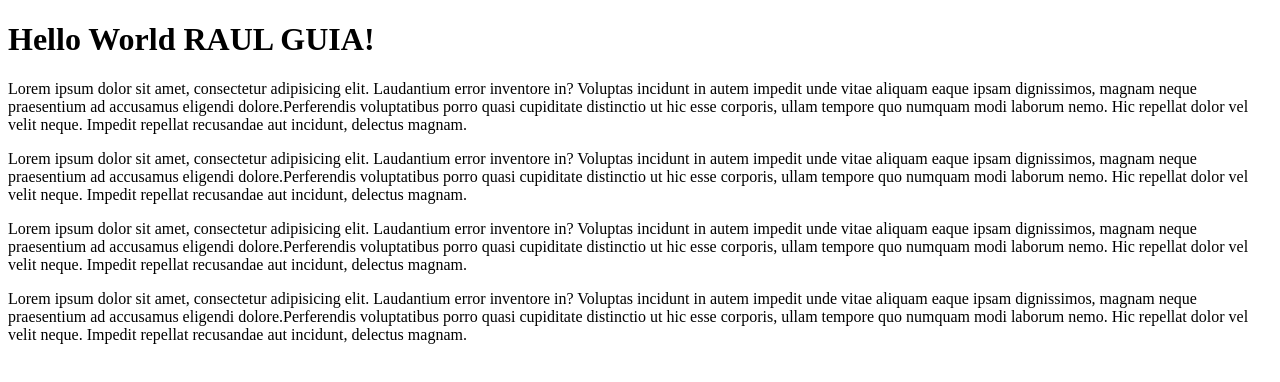
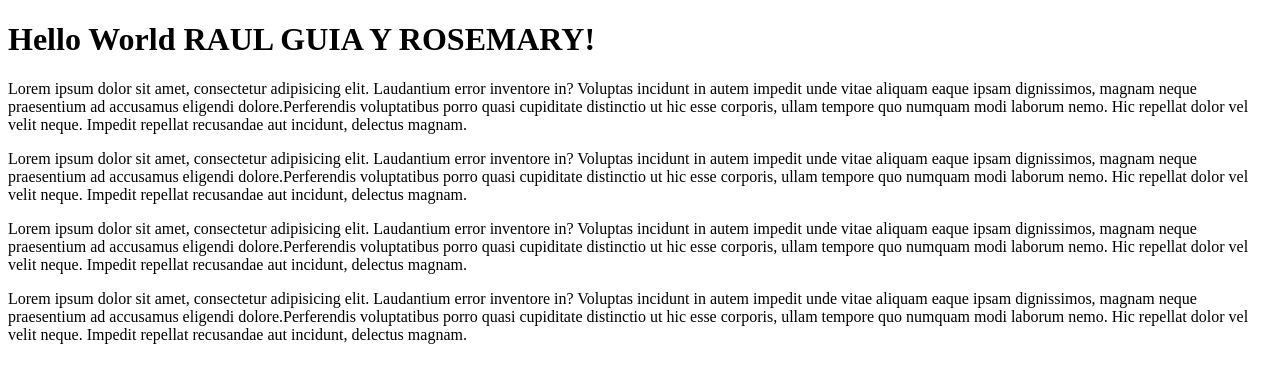
Before and after one commit to rguia/Website01, a plain HTML site: page index.html in a window 1280 px wide. Drawn offline with Linux system fonts and the light colour scheme.

Commit message:
Update index.html

```diff
--- a/index.html
+++ b/index.html
@@ -7,7 +7,7 @@
     <title>Document</title>
 </head>
 <body>
-    <h1>Hello World RAUL GUIA!</h1>
+    <h1>Hello World RAUL GUIA Y ROSEMARY!</h1>
     <p>Lorem ipsum dolor sit amet, consectetur adipisicing elit. Laudantium error inventore in? Voluptas incidunt in autem impedit unde vitae aliquam eaque ipsam dignissimos, magnam neque praesentium ad accusamus eligendi dolore.</span><span>Perferendis voluptatibus porro quasi cupiditate distinctio ut hic esse corporis, ullam tempore quo numquam modi laborum nemo. Hic repellat dolor vel velit neque. Impedit repellat recusandae aut incidunt, delectus magnam.</p>
     <p>Lorem ipsum dolor sit amet, consectetur adipisicing elit. Laudantium error inventore in? Voluptas incidunt in autem impedit unde vitae aliquam eaque ipsam dignissimos, magnam neque praesentium ad accusamus eligendi dolore.</span><span>Perferendis voluptatibus porro quasi cupiditate distinctio ut hic esse corporis, ullam tempore quo numquam modi laborum nemo. Hic repellat dolor vel velit neque. Impedit repellat recusandae aut incidunt, delectus magnam.</p>
     <p>Lorem ipsum dolor sit amet, consectetur adipisicing elit. Laudantium error inventore in? Voluptas incidunt in autem impedit unde vitae aliquam eaque ipsam dignissimos, magnam neque praesentium ad accusamus eligendi dolore.</span><span>Perferendis voluptatibus porro quasi cupiditate distinctio ut hic esse corporis, ullam tempore quo numquam modi laborum nemo. Hic repellat dolor vel velit neque. Impedit repellat recusandae aut incidunt, delectus magnam.</p>
```
